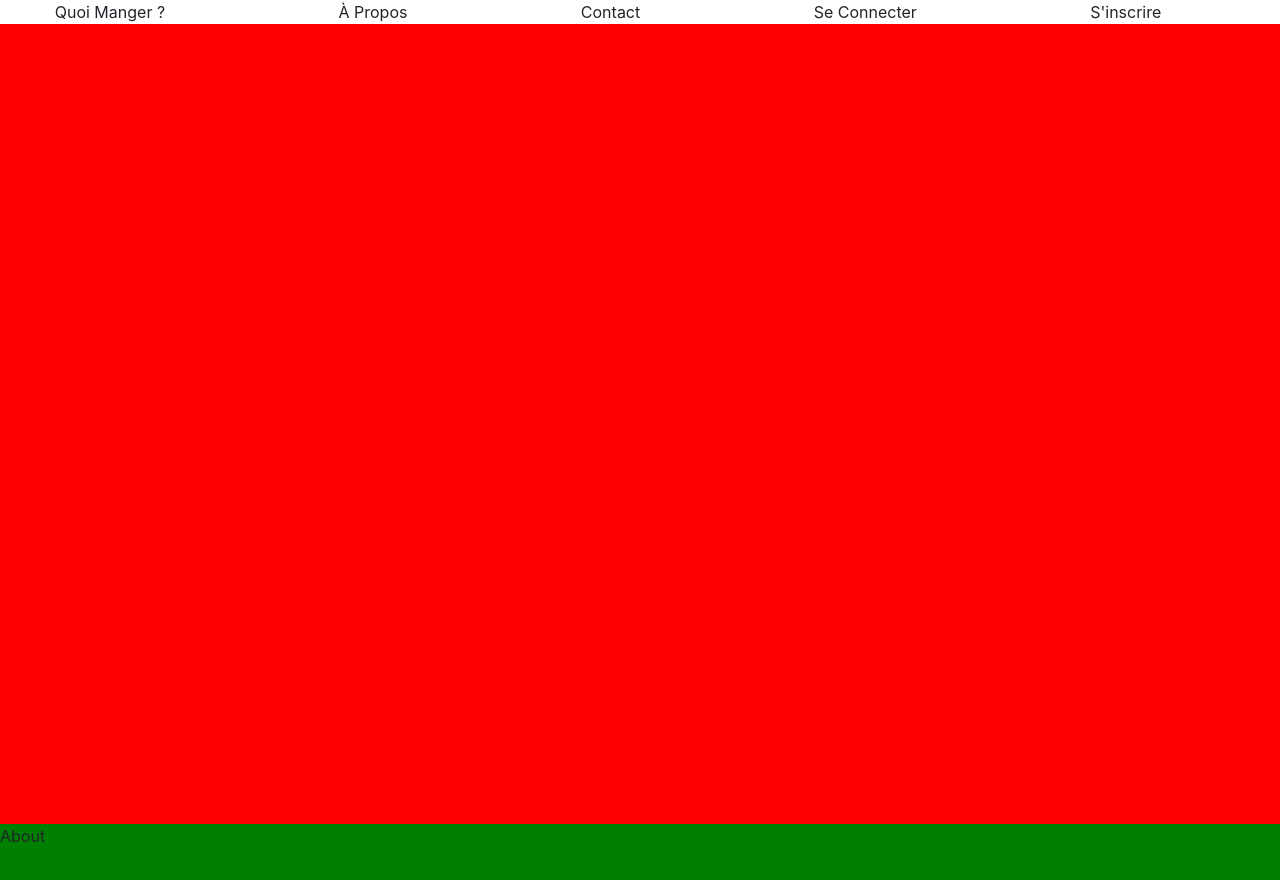
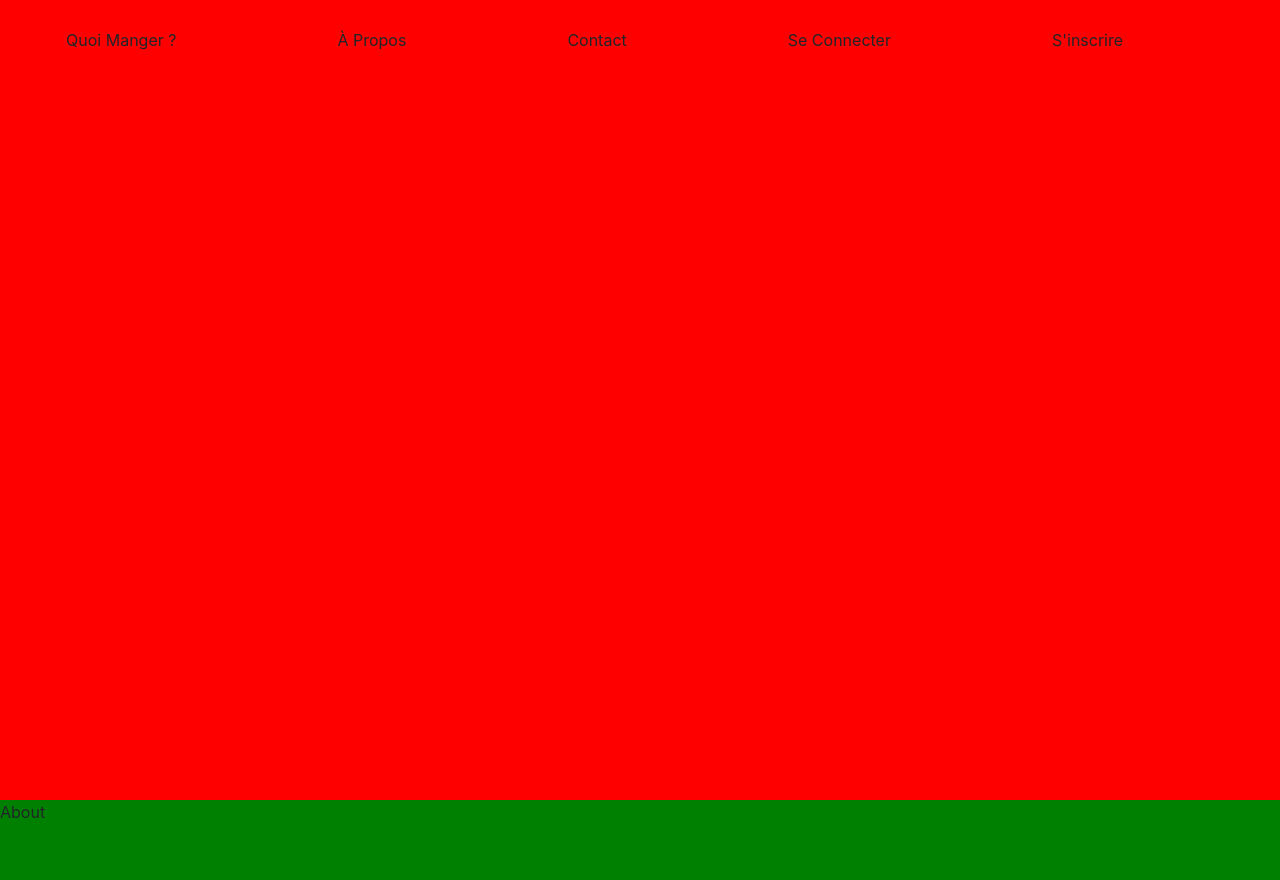
Before and after one commit to pdelpriore/cojemy-front, a React (Create React App) app: page / in a window 1280 px wide. Shown: the top 880 px of the page. Built offline with nearby package versions, Linux system fonts and the light colour scheme.

Commit message:
Fixed navbar

```diff
--- a/src/components/navbar/Navbar.js
+++ b/src/components/navbar/Navbar.js
@@ -18,7 +18,7 @@ const Navbar = () => {
     </Nav.Item>
   ));
   return (
-    <Row>
+    <Row className="navbar">
       <Col md={12}>
         <Nav fill as="ul">
           {menu}
--- a/src/components/navbar/navbar.css
+++ b/src/components/navbar/navbar.css
@@ -1,3 +1,9 @@
+.navbar {
+  position: fixed;
+  top: 0;
+  width: 100%;
+  height: 10%;
+}
 ul {
   text-align: right;
   list-style: none;
```
